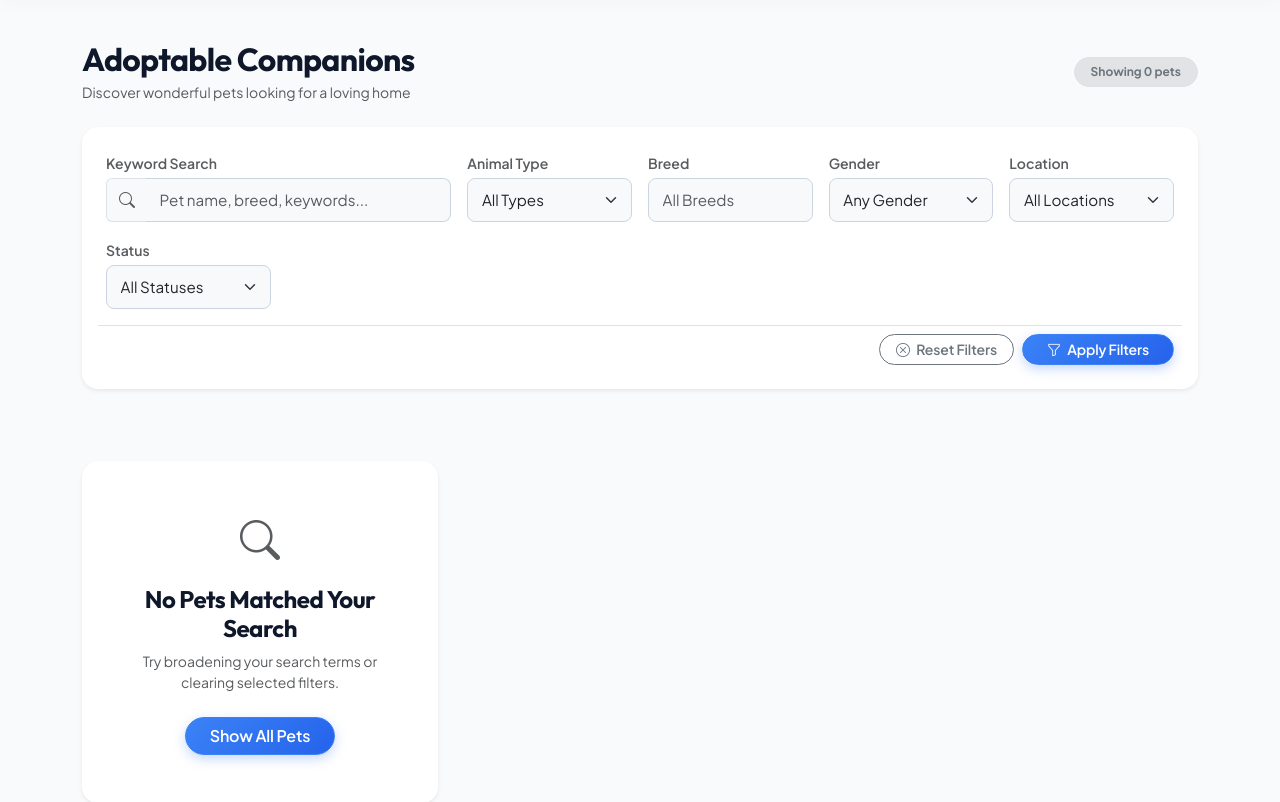
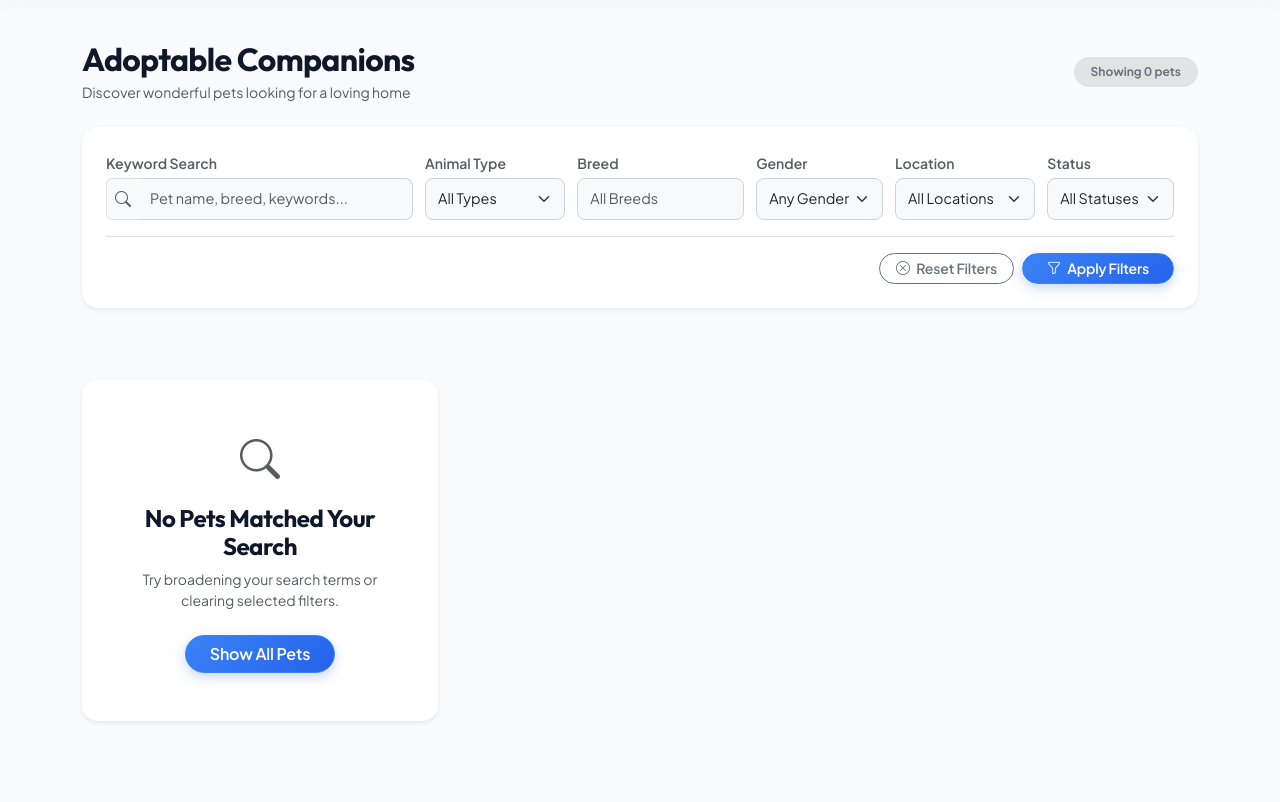
Before and after one commit to ArkaKarmoker/PetFinder, a Django app: page /pets/ in a window 1280 px wide. Shown: the part 81-883 px from the top of the page. Run offline with Django 5.2, Linux system fonts and the light colour scheme; data that the repository does not hold is empty.

Commit message:
Modernize pet list filters and pagination
This commit upgrades the pet listing page with a responsive filter grid and a modern pill-style pagination UI. It improves spacing, mobile behavior, and keeps navigation consistent across filter states and page counts.

```diff
--- a/static/css/style.css
+++ b/static/css/style.css
@@ -622,3 +622,120 @@ footer a:hover {
         font-size: 2rem;
     }
 }
+
+/* ==========================================================================
+   Modern Pagination Component
+   ========================================================================== */
+.modern-pagination {
+    display: inline-flex;
+    align-items: center;
+    gap: 0.5rem;
+    padding: 0.4rem 0.6rem;
+    background: #ffffff;
+    border: 1.5px solid rgba(226, 232, 240, 0.9);
+    border-radius: 9999px;
+    box-shadow: 0 4px 20px -3px rgba(15, 23, 42, 0.08), 0 2px 6px -2px rgba(15, 23, 42, 0.04);
+}
+
+.modern-pagination .page-item {
+    margin: 0;
+    list-style: none;
+}
+
+.modern-pagination .page-link {
+    display: inline-flex;
+    align-items: center;
+    justify-content: center;
+    font-weight: 600;
+    font-size: 0.92rem;
+    color: var(--slate-700);
+    background-color: transparent;
+    border: 1.5px solid transparent;
+    border-radius: 9999px !important;
+    transition: all 0.25s cubic-bezier(0.16, 1, 0.3, 1);
+    text-decoration: none;
+    line-height: 1;
+}
+
+.modern-pagination .page-link.page-num {
+    width: 40px;
+    height: 40px;
+    padding: 0;
+}
+
+.modern-pagination .page-link.nav-btn {
+    height: 40px;
+    padding: 0 1.15rem;
+}
+
+.modern-pagination .page-item:not(.active):not(.disabled) .page-link:hover {
+    color: var(--primary-color) !important;
+    background-color: var(--primary-light) !important;
+    border-color: rgba(59, 130, 246, 0.3) !important;
+    transform: translateY(-1px);
+    box-shadow: 0 2px 8px rgba(37, 99, 235, 0.15);
+}
+
+.modern-pagination .page-item.active .page-link {
+    background: linear-gradient(135deg, var(--primary-color) 0%, var(--primary-hover) 100%) !important;
+    color: #ffffff !important;
+    border-color: transparent !important;
+    box-shadow: 0 4px 14px rgba(37, 99, 235, 0.38) !important;
+    cursor: default;
+}
+
+.modern-pagination .page-item.disabled .page-link {
+    color: var(--slate-400) !important;
+    background-color: transparent !important;
+    border-color: transparent !important;
+    cursor: not-allowed;
+    opacity: 0.5;
+}
+
+/* ==========================================================================
+   Pet Filter Grid
+   ========================================================================== */
+.pet-filter-grid {
+    display: grid;
+    grid-template-columns: 1fr;
+    gap: 0.85rem;
+}
+
+.pet-filter-grid .form-control,
+.pet-filter-grid .form-select {
+    font-size: 0.9rem;
+    padding: 0.55rem 0.75rem;
+}
+
+.pet-filter-grid .form-select {
+    padding-right: 1.85rem;
+}
+
+@media (min-width: 576px) {
+    .pet-filter-grid {
+        grid-template-columns: repeat(2, 1fr);
+    }
+    .filter-item-keyword {
+        grid-column: span 2;
+    }
+}
+
+@media (min-width: 768px) {
+    .pet-filter-grid {
+        grid-template-columns: repeat(3, 1fr);
+    }
+    .filter-item-keyword {
+        grid-column: span 1;
+    }
+}
+
+@media (min-width: 992px) {
+    .pet-filter-grid {
+        grid-template-columns: 2.3fr 1.05fr 1.25fr 0.95fr 1.05fr 0.95fr;
+        gap: 0.75rem;
+        align-items: start;
+    }
+    .filter-item-keyword {
+        grid-column: span 1;
+    }
+}
--- a/templates/pets/pet_list.html
+++ b/templates/pets/pet_list.html
@@ -22,19 +22,19 @@
     <!-- Search & Filter Card -->
     <div class="card border-0 bg-white rounded-4 shadow-sm p-3 p-md-4 mb-4">
         <form method="get" action="{% url 'pet_list' %}">
-            <div class="row g-3">
+            <div class="pet-filter-grid">
                 <!-- Search Keyword -->
-                <div class="col-12 col-md-4">
-                    <label class="form-label small fw-semibold text-muted mb-1">Keyword Search</label>
+                <div class="filter-item-keyword">
+                    <label class="form-label small fw-semibold text-muted mb-1 text-nowrap">Keyword Search</label>
                     <div class="input-group">
-                        <span class="input-group-text bg-light border-end-0 text-muted"><i class="bi bi-search"></i></span>
+                        <span class="input-group-text bg-light border-end-0 text-muted px-2"><i class="bi bi-search"></i></span>
                         <input type="text" name="search" value="{{ search_query }}" class="form-control border-start-0 bg-light" placeholder="Pet name, breed, keywords...">
                     </div>
                 </div>
 
                 <!-- Animal Type -->
-                <div class="col-6 col-md-2">
-                    <label class="form-label small fw-semibold text-muted mb-1">Animal Type</label>
+                <div class="filter-item-type">
+                    <label class="form-label small fw-semibold text-muted mb-1 text-nowrap">Animal Type</label>
                     <select name="animal_type" class="form-select bg-light">
                         <option value="">All Types</option>
                         {% for choice_val, choice_label in animal_types %}
@@ -44,8 +44,8 @@
                 </div>
 
                 <!-- Breed Filter -->
-                <div class="col-6 col-md-2">
-                    <label class="form-label small fw-semibold text-muted mb-1">Breed</label>
+                <div class="filter-item-breed">
+                    <label class="form-label small fw-semibold text-muted mb-1 text-nowrap">Breed</label>
                     <input type="text" name="breed" list="breedList" value="{{ breed }}" class="form-control bg-light" placeholder="All Breeds">
                     <datalist id="breedList">
                         {% for b in breeds %}
@@ -55,8 +55,8 @@
                 </div>
 
                 <!-- Gender -->
-                <div class="col-6 col-md-2">
-                    <label class="form-label small fw-semibold text-muted mb-1">Gender</label>
+                <div class="filter-item-gender">
+                    <label class="form-label small fw-semibold text-muted mb-1 text-nowrap">Gender</label>
                     <select name="gender" class="form-select bg-light">
                         <option value="">Any Gender</option>
                         <option value="Male" {% if gender == 'Male' %}selected{% endif %}>Male</option>
@@ -65,8 +65,8 @@
                 </div>
 
                 <!-- Location -->
-                <div class="col-6 col-md-2">
-                    <label class="form-label small fw-semibold text-muted mb-1">Location</label>
+                <div class="filter-item-location">
+                    <label class="form-label small fw-semibold text-muted mb-1 text-nowrap">Location</label>
                     <select name="location" class="form-select bg-light">
                         <option value="">All Locations</option>
                         {% for loc in locations %}
@@ -76,24 +76,24 @@
                 </div>
 
                 <!-- Adoption Status -->
-                <div class="col-6 col-md-2">
-                    <label class="form-label small fw-semibold text-muted mb-1">Status</label>
+                <div class="filter-item-status">
+                    <label class="form-label small fw-semibold text-muted mb-1 text-nowrap">Status</label>
                     <select name="status" class="form-select bg-light">
                         <option value="">All Statuses</option>
                         <option value="Available" {% if status == 'Available' %}selected{% endif %}>Available</option>
                         <option value="Adopted" {% if status == 'Adopted' %}selected{% endif %}>Adopted</option>
                     </select>
                 </div>
+            </div>
 
             <!-- Action Buttons -->
-                <div class="col-12 d-flex justify-content-end gap-2 pt-2 border-top">
+            <div class="d-flex justify-content-end gap-2 pt-3 mt-3 border-top">
                 <a href="{% url 'pet_list' %}" class="btn btn-outline-secondary px-3 btn-sm rounded-pill">
                     <i class="bi bi-x-circle me-1"></i> Reset Filters
                 </a>
                 <button type="submit" class="btn btn-primary px-4 btn-sm rounded-pill">
                     <i class="bi bi-funnel me-1"></i> Apply Filters
                 </button>
-                </div>
             </div>
         </form>
     </div>
```
Also changed, not shown: other parts of templates/pets/pet_list.html (+18 -14 lines). Lines whose indentation alone changed are shown as unchanged.
